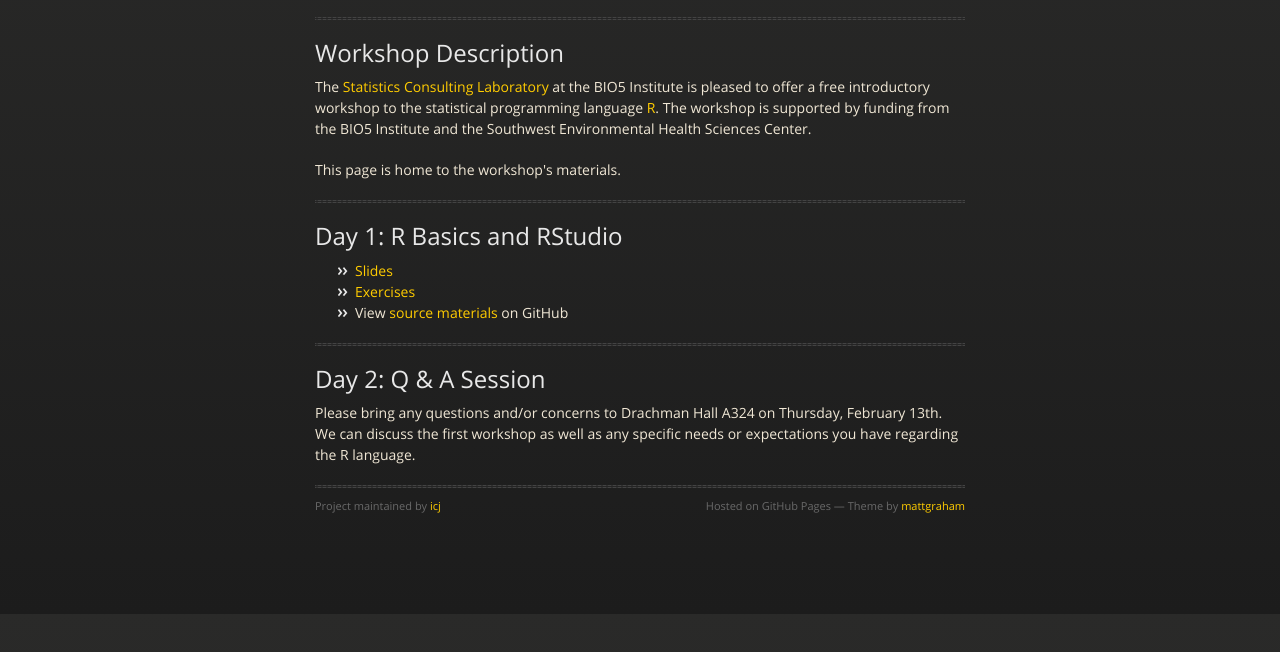
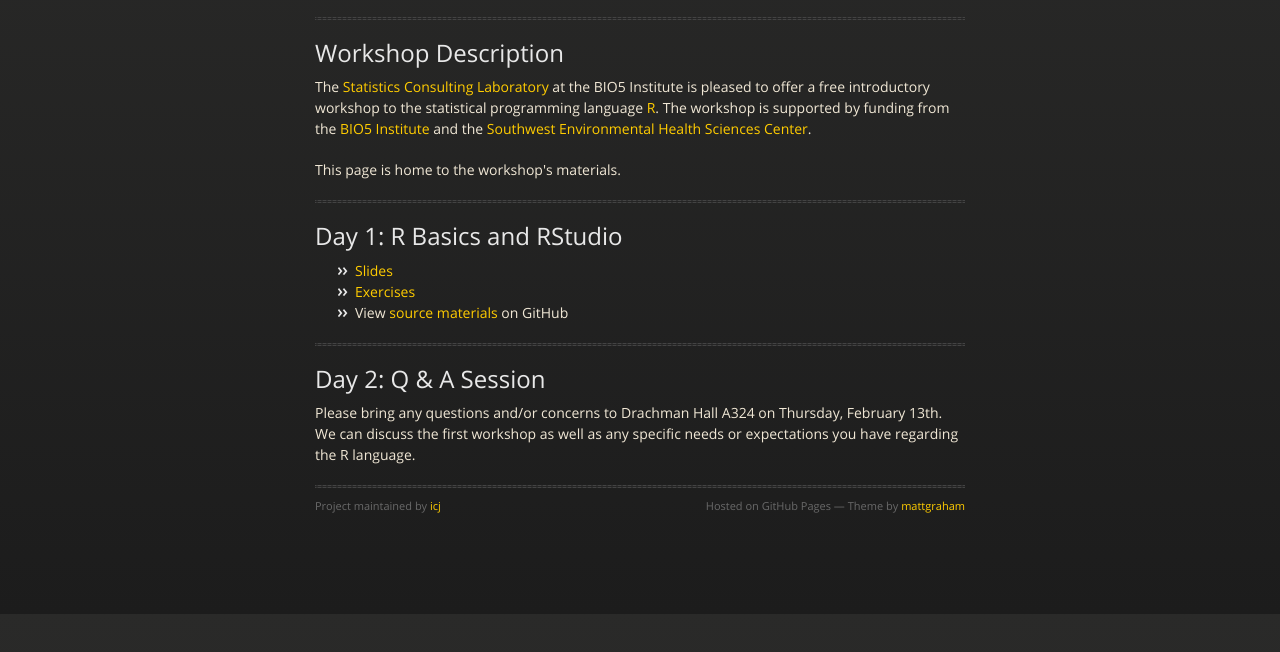
Before and after one commit to Kapeel/R_Workshop, a plain HTML site: page index.html in a window 1280 px wide. Shown: the part 186-838 px from the top of the page. Drawn offline with nearby package versions, Linux system fonts and the light colour scheme.

Commit message:
added links

```diff
--- a/index.html
+++ b/index.html
@@ -33,8 +33,8 @@
 	<h2>Workshop Description</h2>
 
 	<p>The <a href="http://statlab.bio5.org/foswiki/bin/view/Main/WebHome">Statistics Consulting Laboratory</a> at the BIO5 Institute is pleased to offer a free introductory workshop to the statistical programming language <a href="http://www.r-project.org/">R</a>.
-The workshop is supported by funding from the BIO5
-Institute and the Southwest Environmental Health Sciences Center.</p>
+The workshop is supported by funding from the <a href="http://www.bio5.org/">BIO5
+Institute</a> and the <a href="http://swehsc.pharmacy.arizona.edu/">Southwest Environmental Health Sciences Center</a>.</p>
 
 <p>This page is home to the workshop's materials.</p>
 <hr>
```
